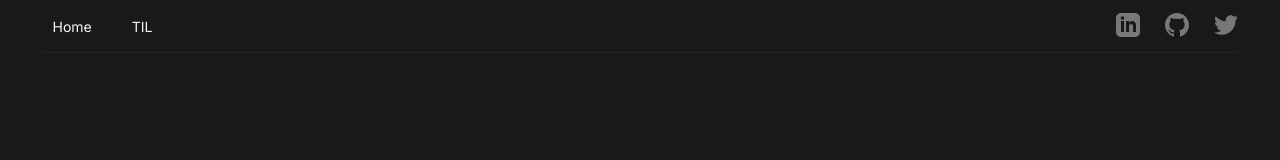
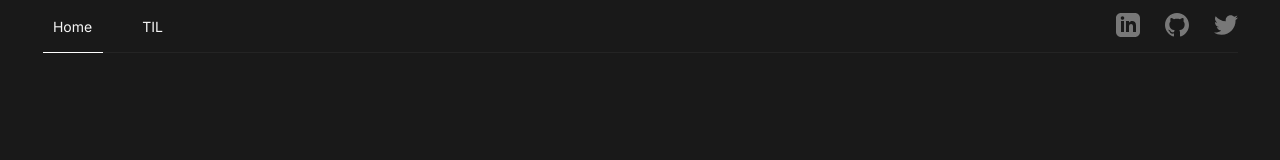
Before and after one commit to nermin-io/nerminsehic.me-next, a Next.js app: page / in a window 1280 px wide. Shown: the top 160 px of the page. Built offline with nearby package versions, Linux system fonts and the light colour scheme.

Commit message:
Implement sliding navbar effect

```diff
--- a/src/components/layout/Navbar.tsx
+++ b/src/components/layout/Navbar.tsx
@@ -1,4 +1,4 @@
-import React from "react";
+import React, { useState } from "react";
 import Box from "../Box";
 import Link from "next/link";
 import { styled } from "@stitches/react";
@@ -20,6 +20,9 @@ type SocialItem = {
   link: string;
 };
 
+const NAV_WIDTH = 60;
+const NAV_GAP = 20;
+
 const Nav = styled("nav", {
   all: "unset",
   borderBottom: "1px solid #242424",
@@ -35,25 +38,48 @@ const NavList = styled("ul", {
   listStyle: "none",
   display: "flex",
   alignItems: "center",
-  gap: 20,
+  gap: NAV_GAP,
 });
 
 const NavItem = styled("li", {
   height: "100%",
-  padding: "0 10px",
   display: "flex",
   alignItems: "center",
+  justifyContent: "center",
+  width: NAV_WIDTH,
+  '& a': {
+    height: '100%',
+    display: 'flex',
+    alignItems: 'center',
+    justifyContent: 'center',
+    width: '100%'
+  }
+});
+
+const SlidingLine = styled("hr", {
+    all: 'unset',
+  height: 1,
+  backgroundColor: "white",
+  width: NAV_WIDTH,
+  margin: 0,
+  position: "absolute",
+  transition: 'left .2s ease-out',
+});
+
+const NavListContainer = styled(Box, {
+  height: "100%",
+  position: "relative",
 });
 
 const IconGroup = styled(Box, {
   display: "flex",
-  gap: 25
+  gap: 25,
 });
 
 const NAV_ITEMS: Array<NavItem> = [
   {
     label: "Home",
-    link: "",
+    link: "/",
   },
   {
     label: "TIL",
@@ -72,22 +98,35 @@ const SOCIAL_ITEMS: Array<SocialItem> = [
   },
   {
     icon: TwitterIcon,
-    link: 'https://twitter.com/nsehic_official'
-  }
+    link: "https://twitter.com/nsehic_official",
+  },
 ];
 
+const isSelected = (item: NavItem, routePath: string) => {
+    return routePath === item.link || (item.link !== "/" && routePath.startsWith(item.link));
+}
+
 const Navbar: React.FC<Props> = () => {
+  const { asPath: routePath } = useRouter();
+  const selectedPageIdx = NAV_ITEMS.findIndex(item => isSelected(item, routePath));
+  const [navIndex, setNavIndex] = useState(selectedPageIdx);
+
   return (
     <Nav>
+      <NavListContainer>
         <NavList>
-        {NAV_ITEMS.map((item, itemIdx) => (
-          <NavItem key={`${item.label}-${itemIdx}`}>
+          {NAV_ITEMS.map((item, itemIdx) => {
+            return (
+              <NavItem key={`${item.label}-${itemIdx}`} onMouseOver={e => setNavIndex(itemIdx)} onMouseLeave={e => setNavIndex(selectedPageIdx)}>
                 <Link href={item.link}>
                   <a>{item.label}</a>
                 </Link>
               </NavItem>
-        ))}
+            );
+          })}
         </NavList>
+        <SlidingLine css={{left: (navIndex * NAV_WIDTH) + (navIndex * NAV_GAP)}}/>
+      </NavListContainer>
       <IconGroup>
         {SOCIAL_ITEMS.map((item, itemIdx) => {
           const Icon = item.icon;
```
Also changed, not shown: pages/posts/index.tsx (added, +15 -0 lines). Lines whose indentation alone changed are shown as unchanged.
